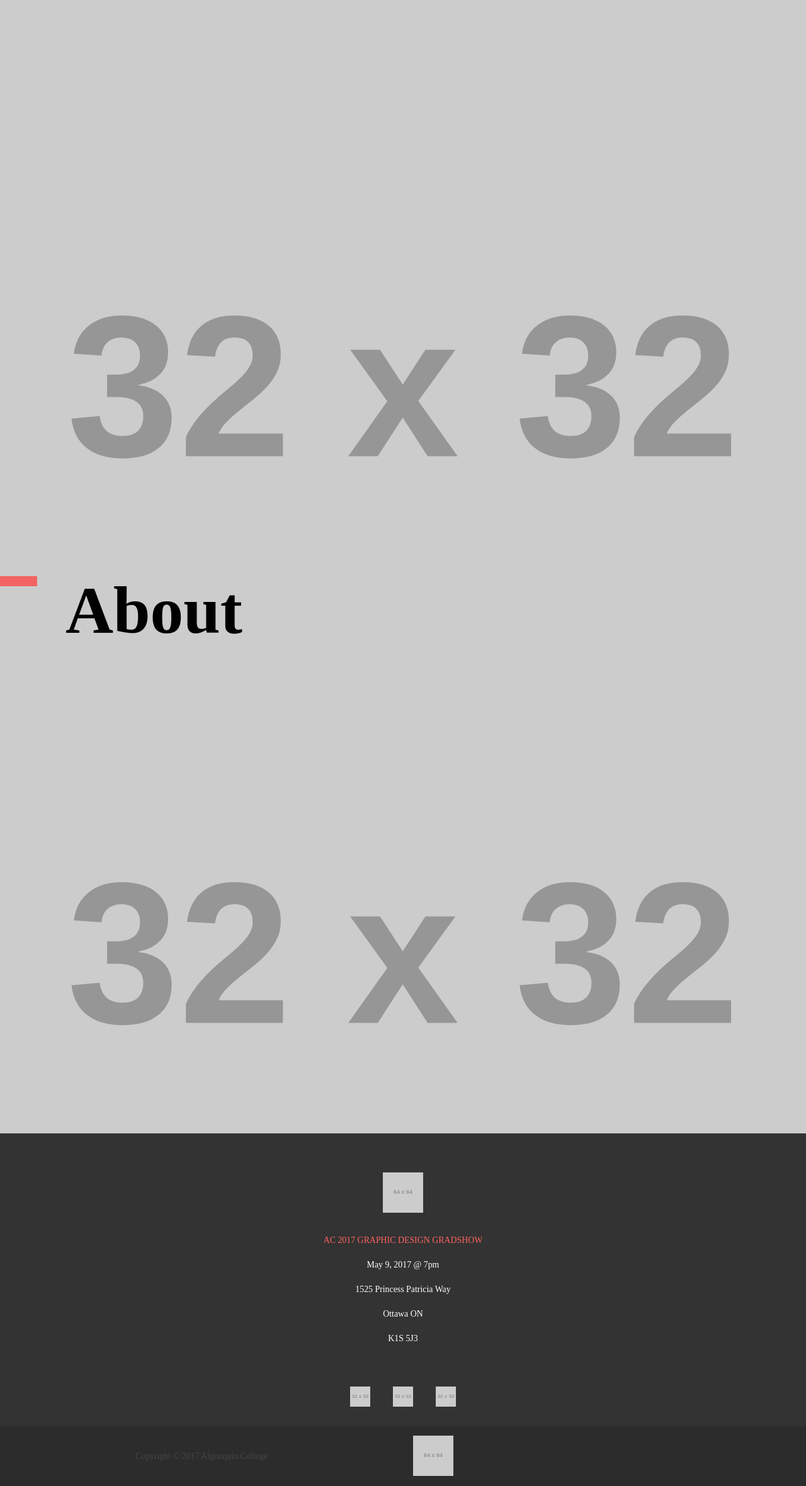
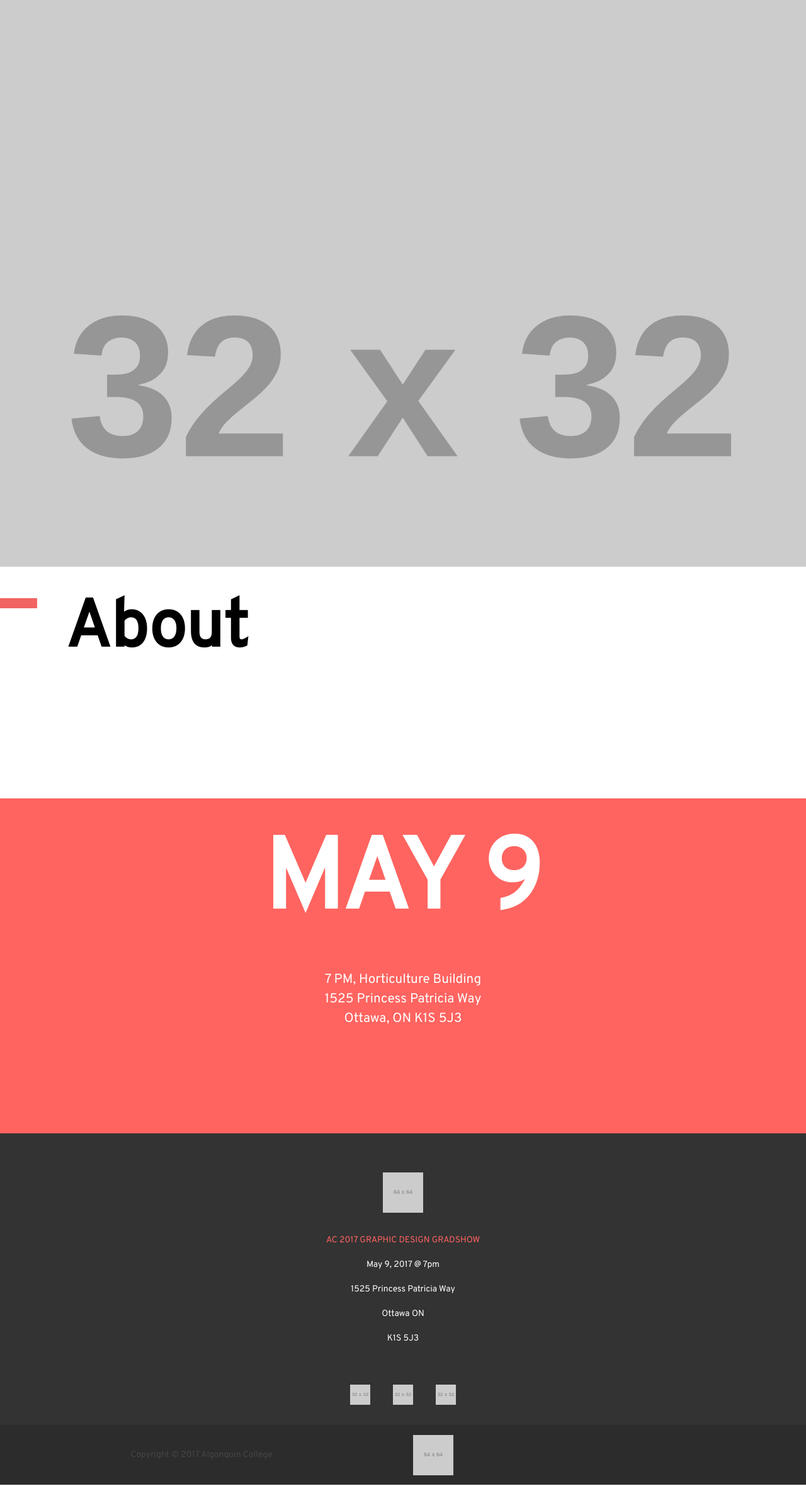
Before and after one commit to algonquindesign-grads/2017, a Jekyll site: the page built from index.html, in a window 1280 px wide. Shown: the whole page at 63% size. Built offline with Jekyll 4.4.1, drawn with Linux system fonts in a browser that asks for light colours.

Commit message:
basic layout for about section

```diff
--- a/css/main.css
+++ b/css/main.css
@@ -10,6 +10,7 @@ html {
   -ms-text-size-adjust: 100%;
   -webkit-text-size-adjust: 100%;
   text-size-adjust: 100%;
+  font-family: "Overpass", sans-serif;
 }
 
 *, *::before, *::after {
@@ -68,8 +69,6 @@ color: #000
 
 .about {
   height: 100vh;
-  background-image: url("http://placehold.it/32x32");
-  background-size: cover;
 }
 
 .title {
@@ -81,5 +80,5 @@ color: #000
   position: absolute;
   left: -1rem;
   width: 80px;
-  top: 15px;
+  top: 50px;
 }
--- a/index.html
+++ b/index.html
@@ -9,10 +9,16 @@ meta:
 </section>
 
 <section class="about grid">
-  <div class="title unit unit-xs-1-2">
+  <div class="title unit unit-xs-1-2 gutter island">
     <img class="title-line" src="{{site.baseurl}}/img/rectangle.svg">
     <h2 class="gutter-double">About</h2>
+  </div>
   </title>
+
+  <div class="about-date unit unit-xs-1 text-center bg-red text-white pad-t">
+    <h2 class="exa">MAY 9</h2>
+    <p>7 PM, Horticulture Building<br>1525 Princess Patricia Way<br>Ottawa, ON K1S 5J3</p>
+  </div>
 
 </section>
 
```
